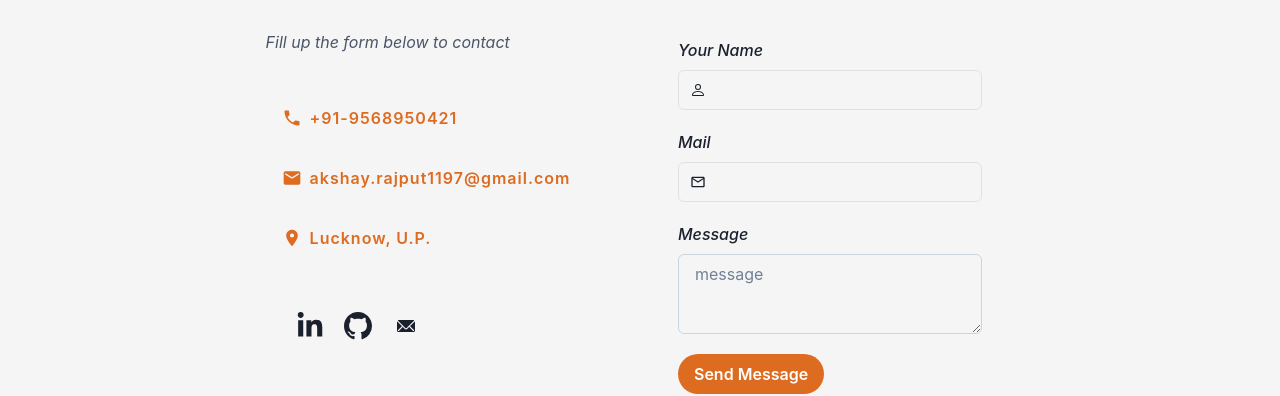
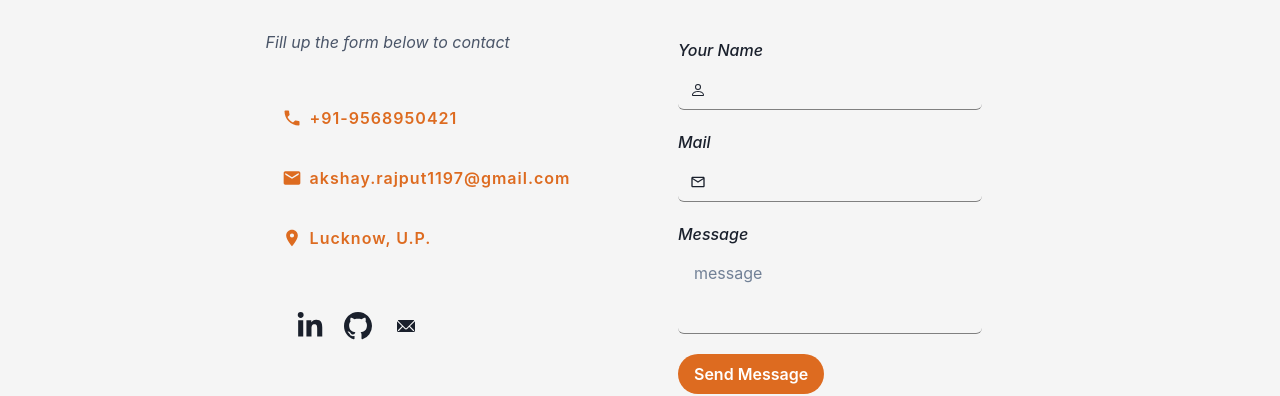
Before and after one commit to actuallyakshay/actuallyakshay.github.io, a React (Create React App) app: page / in a window 1280 px wide. Shown: the part 2823-3219 px from the top of the page. Built offline with nearby package versions, Linux system fonts and the light colour scheme; a web font is replaced by a local one.

Commit message:
Added files

```diff
--- a/src/pages/ContactMe.jsx
+++ b/src/pages/ContactMe.jsx
@@ -184,12 +184,19 @@ function ContactMe() {
                   <VStack spacing={5}>
                     <FormControl id="name">
                       <FormLabel as="i">Your Name</FormLabel>
-                      <InputGroup borderColor="#E0E1E7">
+                      <InputGroup>
                         <InputLeftElement
                           pointerEvents="none"
                           children={<BsPerson color="gray.800" />}
                         />
-                        <Input type="text" size="md" />
+                        <Input
+                          _focus={{ outline: "none" }}
+                          border={"none"}
+                          outline="none"
+                          type="text"
+                          size="md"
+                          borderBottom={"1px solid gray"}
+                        />
                       </InputGroup>
                     </FormControl>
                     <FormControl id="name">
@@ -199,7 +206,16 @@ function ContactMe() {
                           pointerEvents="none"
                           children={<MdOutlineEmail color="gray.800" />}
                         />
-                        <Input type="text" size="md" />
+                        <Input
+                          type="text"
+                          size="md"
+                          _focus={{ outline: "none" }}
+                          border={"none"}
+                          outline="none"
+                          type="text"
+                          size="md"
+                          borderBottom={"1px solid gray"}
+                        />
                       </InputGroup>
                     </FormControl>
                     <FormControl id="name">
@@ -210,6 +226,13 @@ function ContactMe() {
                           borderRadius: "gray.300",
                         }}
                         placeholder="message"
+                        resize="none"
+                        _focus={{ outline: "none" }}
+                        border={"none"}
+                        outline="none"
+                        type="text"
+                        size="md"
+                        borderBottom={"1px solid gray"}
                       />
                     </FormControl>
                     <FormControl id="name" float="right">
```
